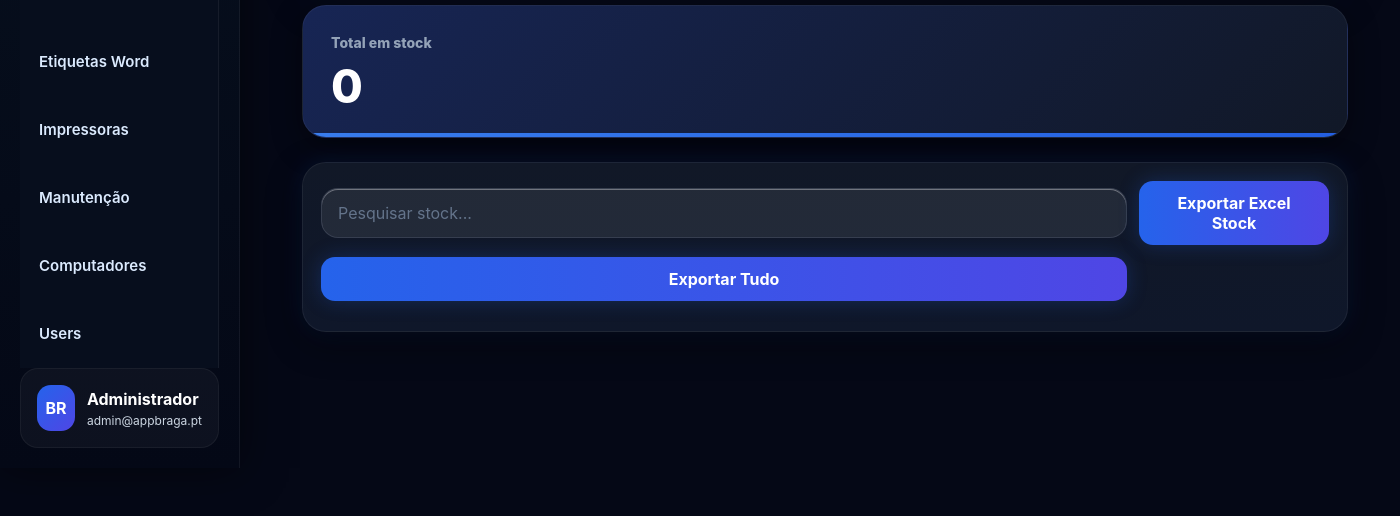
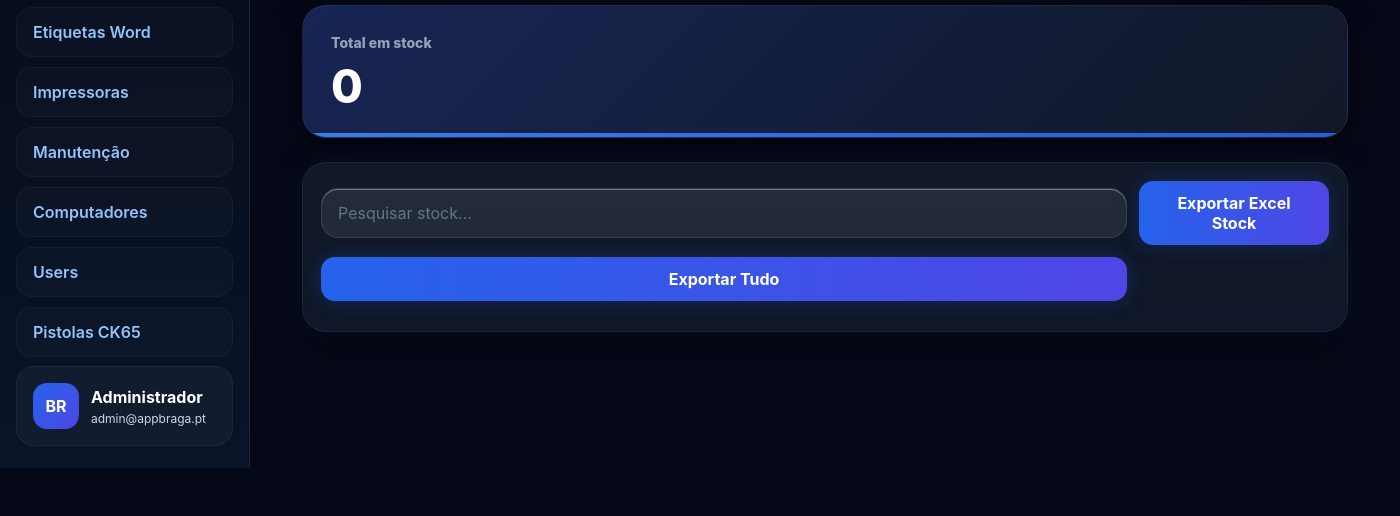
Before and after one commit to picafern-commits/AppBragaTestes1, an Electron app: page html/stock.html in a window 1400 px wide. Shown: the part 332-848 px from the top of the page. Drawn offline with Linux system fonts and the light colour scheme; files that its build step writes are made by us from their sources; no server answers.

Commit message:
Add files via upload

```diff
--- a/css/style.css
+++ b/css/style.css
@@ -72,55 +72,14 @@ td, th, a, div {
   color: var(--muted);
 }
 
-.sidebar {
-  width: 260px;
-  min-height: 100vh;
-  background: var(--sidebar);
-  color: white;
-  padding: 24px 18px;
-  position: fixed;
-  left: 0;
-  top: 0;
-  overflow-y: auto;
-}
-
-.sidebar h2,
-.brand h2 {
-  margin: 0;
-  font-size: 24px;
-  color: white;
-}
+
 
 .brand p {
   margin: 8px 0 24px;
   font-size: 14px;
 }
 
-.sidebar a,
-.menu-btn {
-  display: block;
-  width: 100%;
-  min-height: 48px;
-  padding: 12px 14px;
-  border: none;
-  border-radius: 12px;
-  background: transparent;
-  color: white;
-  text-decoration: none;
-  text-align: left;
-  font-size: 15px;
-  cursor: pointer;
-  transition: 0.2s;
-  margin-bottom: 10px;
-}
-
-.sidebar a:hover,
-.sidebar a.active,
-.menu-btn:hover,
-.menu-btn.active {
-  background: var(--sidebar-hover);
-  color: white;
-}
+
 
 .main {
   margin-left: 260px;
@@ -749,11 +708,6 @@ body.dark .app-version-mini {
     display: block;
   }
 
-  .sidebar {
-    width: 100%;
-    min-height: auto;
-    position: static;
-  }
 
   .main {
     margin-left: 0;
@@ -1068,10 +1022,6 @@ body.dark .app-version-mini {
   body {
     overflow-x: hidden;
   }
-  .sidebar {
-    width: 220px;
-    min-width: 220px;
-  }
   .main, main, .content {
     min-width: 0;
   }
@@ -1084,10 +1034,6 @@ body.dark .app-version-mini {
 }
 
 @media (max-width: 900px) {
-  .sidebar {
-    width: 180px;
-    min-width: 180px;
-  }
 }
 
 
@@ -1472,9 +1418,6 @@ body.dark .page-hero {
   border: 1px solid rgba(59,130,246,0.12);
 }
 
-.sidebar a.active {
-  box-shadow: 0 10px 24px rgba(59,130,246,0.16);
-}
 
 .cards-list {
   gap: 14px;
@@ -1834,14 +1777,11 @@ background:radial-gradient(circle at 12% 8%,rgba(194,24,140,.32),transparent 34r
 body{display:block!important;}
 body::before{content:"";position:fixed;inset:0;pointer-events:none;z-index:-1;background:radial-gradient(circle at 70% 92%,rgba(125,28,154,.22),transparent 30rem),radial-gradient(circle at 15% 84%,rgba(59,130,246,.10),transparent 28rem);}
 *{box-sizing:border-box;-webkit-tap-highlight-color:transparent;}
-.sidebar{position:fixed!important;top:0!important;left:0!important;width:236px!important;height:100vh!important;min-height:100vh!important;padding:20px 14px!important;z-index:3000!important;background:rgba(18,0,24,.68)!important;border-right:1px solid var(--brinka-line)!important;backdrop-filter:blur(24px)!important;-webkit-backdrop-filter:blur(24px)!important;box-shadow:18px 0 50px rgba(0,0,0,.20)!important;transform:none!important;overflow-y:auto!important;transition:transform .24s ease,box-shadow .24s ease!important;}
 .brand,.premium-brand,.brand-block{display:flex!important;align-items:center!important;gap:12px!important;margin:0 0 18px!important;padding:12px!important;border-radius:22px!important;background:linear-gradient(145deg,var(--brinka-panel2),var(--brinka-panel))!important;border:1px solid var(--brinka-line)!important;box-shadow:0 16px 40px rgba(0,0,0,.24)!important;}
 .brand-badge,.brand-logo{width:48px!important;height:48px!important;min-width:48px!important;border-radius:18px!important;display:grid!important;place-items:center!important;color:#fff!important;font-weight:950!important;background:linear-gradient(135deg,var(--brinka-pink),var(--brinka-purple))!important;box-shadow:0 14px 30px rgba(194,24,140,.28)!important;}
 .brand h2,.brand-block h2{color:#fff!important;font-size:22px!important;line-height:1!important;margin:0!important;letter-spacing:-.045em!important;}
 .brand p,.brand-block p{color:var(--brinka-muted)!important;margin:4px 0 0!important;font-size:12px!important;font-weight:800!important;}
 .nav-group-label{color:rgba(255,255,255,.48)!important;font-size:11px!important;font-weight:950!important;letter-spacing:.12em!important;text-transform:uppercase!important;margin:18px 8px 8px!important;}
-.sidebar a,.sidebar .menu-btn{min-height:48px!important;margin:0 0 8px!important;border-radius:17px!important;color:rgba(255,255,255,.78)!important;background:transparent!important;border:1px solid transparent!important;font-weight:850!important;transition:.18s ease!important;}
-.sidebar a:hover,.sidebar a.active,.sidebar .menu-btn:hover,.sidebar .menu-btn.active{color:#fff!important;background:linear-gradient(135deg,var(--brinka-pink),var(--brinka-purple))!important;border-color:rgba(255,255,255,.12)!important;box-shadow:0 14px 34px rgba(194,24,140,.28)!important;transform:translateY(-1px)!important;}
 .main{margin-left:236px!important;width:calc(100% - 236px)!important;min-height:100vh!important;padding:28px!important;background:transparent!important;color:var(--brinka-text)!important;}
 .topbar,.premium-topbar{border-radius:28px!important;padding:20px!important;margin-bottom:18px!important;background:linear-gradient(145deg,var(--brinka-panel2),var(--brinka-panel))!important;border:1px solid var(--brinka-line)!important;box-shadow:var(--brinka-shadow)!important;backdrop-filter:blur(18px)!important;-webkit-backdrop-filter:blur(18px)!important;}
 .topbar h1,.main h1{color:#fff!important;font-size:clamp(28px,3.6vw,42px)!important;letter-spacing:-.055em!important;}
@@ -1860,7 +1800,6 @@ body.dashboard-clean .operational-strip,body.dashboard-clean #dashboardResumoInt
 body.dashboard-clean .panel.is-dashboard-removed{display:none!important;}
 .app-menu-toggle{display:none;position:fixed;top:calc(12px + env(safe-area-inset-top));left:12px;z-index:5002;width:48px;height:48px;border-radius:17px!important;border:1px solid var(--brinka-line)!important;color:#fff!important;background:linear-gradient(145deg,rgba(255,255,255,.16),rgba(255,255,255,.07))!important;box-shadow:0 16px 40px rgba(0,0,0,.30)!important;backdrop-filter:blur(18px);-webkit-backdrop-filter:blur(18px);font-size:22px;font-weight:950;}
 .app-sidebar-overlay{display:none;position:fixed;inset:0;background:rgba(0,0,0,.48);z-index:2999;backdrop-filter:blur(5px);-webkit-backdrop-filter:blur(5px);}.app-sidebar-overlay.show{display:block!important;}
-@media(max-width:1024px){.app-menu-toggle{display:grid!important;place-items:center!important}.sidebar{width:min(310px,86vw)!important;transform:translateX(-110%)!important;left:0!important;top:0!important;padding-top:calc(76px + env(safe-area-inset-top))!important}.sidebar.app-open{transform:translateX(0)!important}.main{margin-left:0!important;width:100%!important;padding:calc(78px + env(safe-area-inset-top)) 16px calc(34px + env(safe-area-inset-bottom))!important}.topbar,.premium-topbar{padding:18px!important}.topbar-status{flex-wrap:wrap!important;justify-content:flex-start!important}.stats-grid,.form-grid,.cards-grid,.dashboard-grid{grid-template-columns:1fr 1fr!important}}
 @media(max-width:680px){.main{padding-left:12px!important;padding-right:12px!important}.topbar,.premium-topbar{border-radius:24px!important}.stats-grid,.form-grid,.cards-grid,.dashboard-grid{grid-template-columns:1fr!important}.stat-card,.panel,.stock-card,.history-card,.pc-card,.dashboard-card,.card,.box,.user-card{padding:16px!important;border-radius:22px!important}.topbar h1,.main h1{font-size:30px!important}.subtitle{font-size:14px!important}.table-wrap{overflow:auto!important}}
 
 /* === COR ORIGINAL APP BRAGA RESTAURADA - FIX FINAL === */
@@ -1883,7 +1822,6 @@ html,body{
 }
 body::before{background:radial-gradient(circle at 70% 92%,rgba(30,64,175,.16),transparent 30rem),radial-gradient(circle at 15% 84%,rgba(59,130,246,.10),transparent 28rem)!important;}
 .brand-badge,.brand-logo{background:linear-gradient(135deg,#2563eb,#1d4ed8)!important;box-shadow:0 14px 30px rgba(37,99,235,.24)!important;}
-.sidebar a:hover,.sidebar a.active,.sidebar .menu-btn:hover,.sidebar .menu-btn.active{background:linear-gradient(135deg,#2563eb,#1d4ed8)!important;box-shadow:0 14px 34px rgba(37,99,235,.24)!important;}
 .primary-btn,.add-btn,.save-btn,button.btn-primary,.btn-primary{background:linear-gradient(135deg,#3b82f6,#2563eb)!important;color:#fff!important;box-shadow:0 14px 30px rgba(37,99,235,.22)!important;}
 .btn,.action-btn,button:not(.danger):not(.delete-btn):not(.btn-danger){border-color:rgba(59,130,246,.24)!important;}
 a{color:#93c5fd!important;}
@@ -1927,26 +1865,10 @@ input, textarea, select {
   user-select: text;
   font-size: 16px !important;
 }
-button, a, .nav-item, .sidebar a { touch-action: manipulation; }
 @media (display-mode: standalone), (display-mode: fullscreen) {
   html, body { height: 100%; min-height: 100dvh; }
 }
 @media (max-width: 1024px) {
-  .sidebar {
-    position: fixed !important;
-    top: 0 !important;
-    left: 0 !important;
-    height: 100dvh !important;
-    width: min(84vw, 340px) !important;
-    padding-top: calc(18px + var(--safe-top)) !important;
-    padding-bottom: calc(18px + var(--safe-bottom)) !important;
-    transform: translateX(-105%) !important;
-    transition: transform .24s ease !important;
-    z-index: 9999 !important;
-    overflow-y: auto !important;
-    -webkit-overflow-scrolling: touch;
-  }
-  .sidebar.open, .sidebar.active, body.sidebar-open .sidebar, .sidebar.app-open { transform: translateX(0) !important; }
   .main, main, .content, .page-content, .app-main {
     margin-left: 0 !important;
     width: 100% !important;
@@ -2155,29 +2077,8 @@ color:var(--text)!important;
 font-family:Inter,Arial,sans-serif!important;
 }
 
-.sidebar,
-aside{
-background:rgba(7,12,24,.92)!important;
-backdrop-filter:blur(20px)!important;
-border-right:1px solid var(--line)!important;
-box-shadow:0 0 40px rgba(0,0,0,.5)!important;
-}
-
-.sidebar a,
-.sidebar button,
-aside a{
-border-radius:18px!important;
-margin-bottom:8px!important;
-transition:.25s!important;
-}
-
-.sidebar a:hover,
-.sidebar button:hover,
-aside a:hover{
-background:linear-gradient(90deg,var(--blue),var(--blue2))!important;
-transform:translateX(6px)!important;
-box-shadow:0 0 20px rgba(59,130,246,.45)!important;
-}
+
+
 
 .panel,
 .card,
@@ -2308,11 +2209,6 @@ font-family:Inter,Arial,sans-serif!important;
 color:#fff!important;
 }
 
-.sidebar,aside,nav{
-background:rgba(8,15,30,.94)!important;
-backdrop-filter:blur(18px)!important;
-border-right:1px solid rgba(255,255,255,.06)!important;
-}
 
 .card,.user-card,.printer-card,.ck-card,.dashboard-card,.panel{
 background:linear-gradient(180deg,#111827,#0f172a)!important;
@@ -2370,28 +2266,8 @@ background:#050816!important;
 font-family:Inter,Arial,sans-serif!important;
 }
 
-.sidebar,aside{
-width:240px!important;
-background:linear-gradient(180deg,#07111f,#040816)!important;
-padding:20px!important;
-border-right:1px solid rgba(255,255,255,.06)!important;
-}
-
-.sidebar a,aside a{
-display:flex!important;
-align-items:center!important;
-padding:14px 18px!important;
-border-radius:16px!important;
-margin-bottom:10px!important;
-color:#dbeafe!important;
-font-weight:600!important;
-}
-
-.sidebar a:hover,
-.sidebar a.active{
-background:linear-gradient(90deg,#2563eb,#4f46e5)!important;
-box-shadow:0 0 20px rgba(59,130,246,.4)!important;
-}
+
+
 
 .main-content,
 main{
```
Also changed, not shown: informacoes.html (+2 -0 lines).
